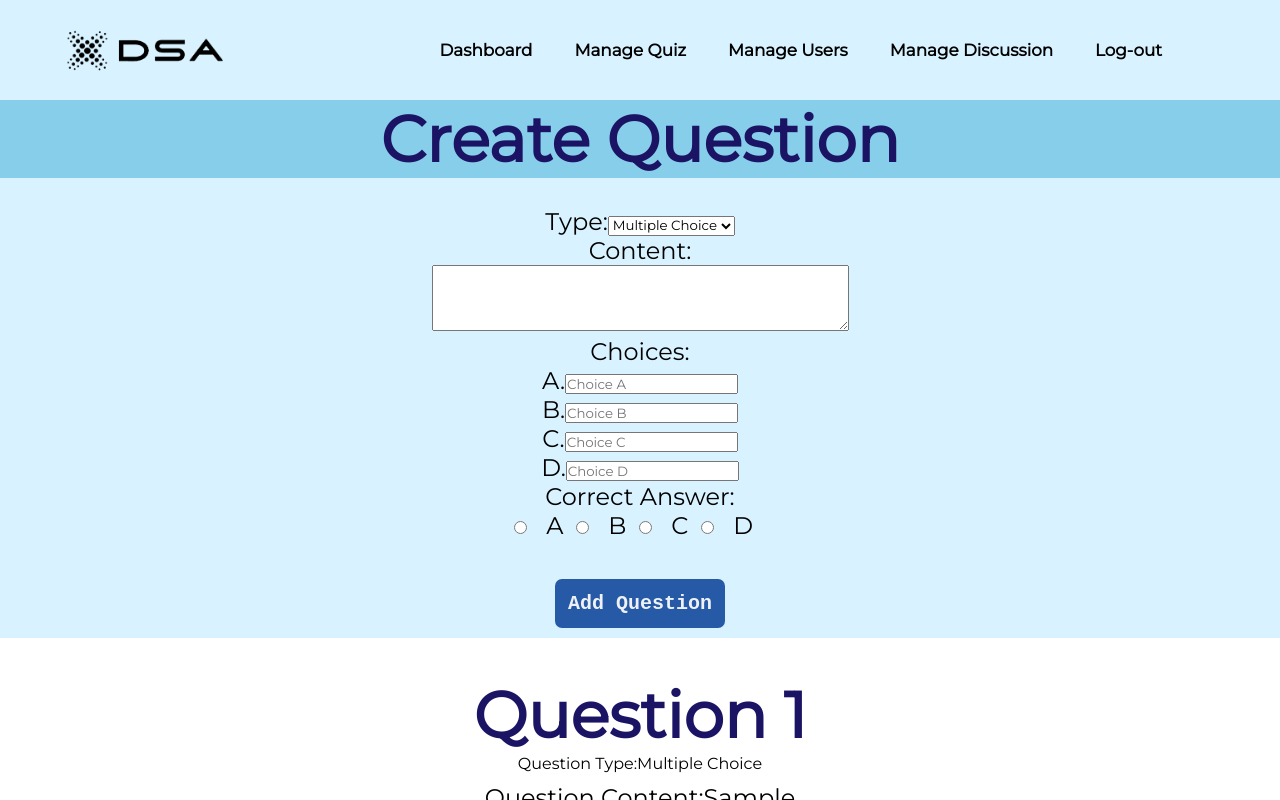
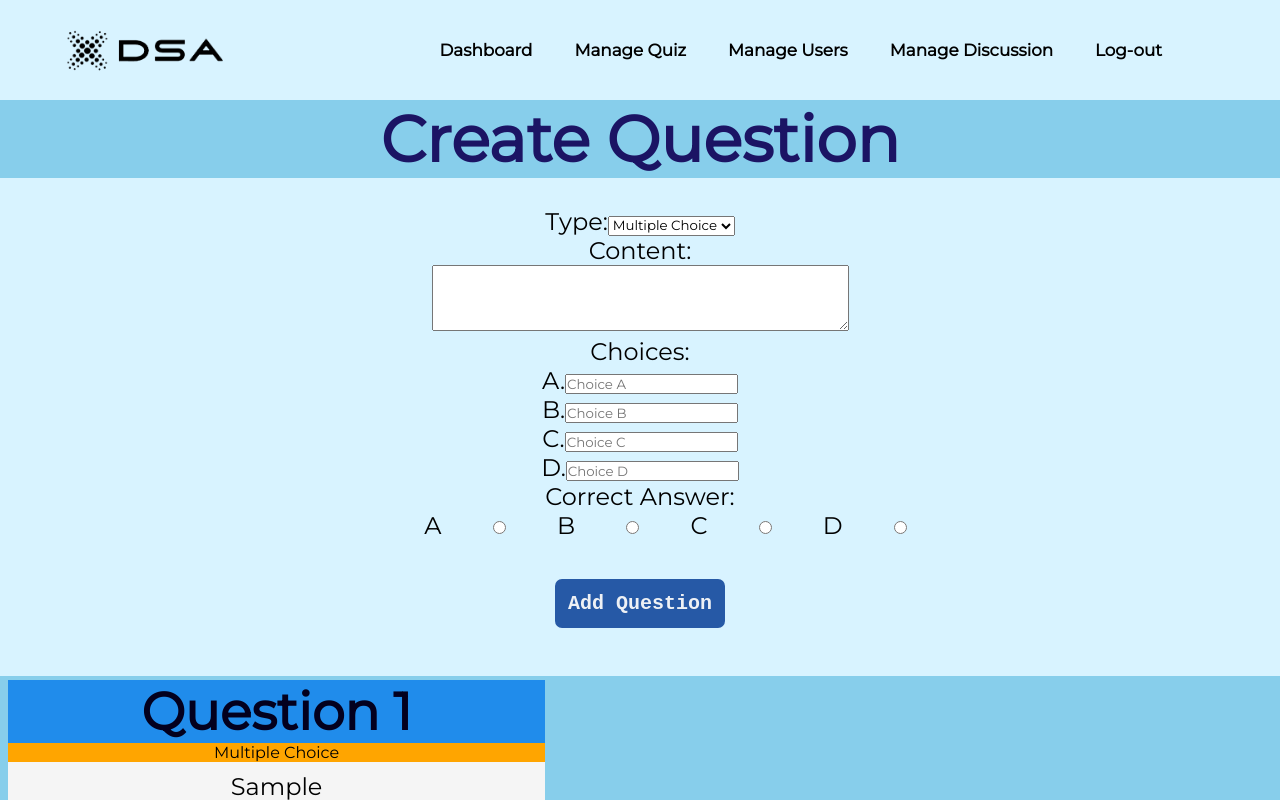
Before and after one commit to Jordiak/Visualizer, a React (Create React App) app in the folder client/: page /manage-quiz in a window 1280 px wide. Both pictures are taken after typing "Sample", "Sample", "Sample", "Sample", "name@example.com" into the empty fields and a click on the button "Add Question". Shown: the top 800 px of the page. Built offline with nearby package versions, Linux system fonts and the light colour scheme; no server answers.

Commit message:
changed quiz-maker layout and randomized quiz

```diff
--- a/client/src/App.css
+++ b/client/src/App.css
@@ -1148,7 +1148,7 @@ h2 {
 }
 
 .choices_admin_quiz>label{
-  margin: 1%;
+  margin: 4%;
 
 }
 
@@ -1204,6 +1204,7 @@ h2 {
   text-align: center;
   font-size: 24px;
   background-color: rgb(216, 243, 255);
+  padding-bottom: 3%;
 }
 
 #quiz-maker-edit{
@@ -1217,6 +1218,34 @@ h2 {
   font-size: 64px;
   background-color: skyblue;
   margin: auto;
+}
+
+.quiz_admin_container{
+  width: 100%;
+  display: flex;
+  flex-flow: row wrap;
+  justify-content: flex-start;
+  background-color: skyblue;
+}
+
+.quiz_admin_container .questions{
+  flex: 0 0 calc(33.3333% - 1em);
+  min-height: 120px;
+  margin: 0.25em 0.5em;
+  text-align: center;
+  background-color: whitesmoke;
+}
+
+#admin-quiz-content>h1{
+  background-color: none;
+  font-weight:bold;
+  font-family: "Montserrat", sans-serif;
+  font-size: 2rem;
+  text-align: left;
+  font-size: 52px;
+  text-align: center;
+  background-color: #208ceb;
+  color: rgb(3, 0, 30);
 }
 
 #admin_questions{
--- a/client/src/components/pages/ManageQuiz.js
+++ b/client/src/components/pages/ManageQuiz.js
@@ -21,7 +21,7 @@ export default function ManageQuiz(){
           setQuestionSets(response.data);
         //   console.log(response.data)
         })
-      },[])
+      },[questionSets])
 
     useEffect(()=>{
         Axios.get('http://localhost:3001/api/admin/quiz_id/get').then((response)=>{
@@ -67,6 +67,7 @@ export default function ManageQuiz(){
                     correct_answer: correctAnswer
                     },
                 ])
+                setCorrectAnswer("")
                 break;
             case "True or False":
                 Axios.post('http://localhost:3001/api/admin/insert_questions', {
@@ -84,12 +85,12 @@ export default function ManageQuiz(){
                     correct_answer: correctAnswer
                     },
                 ])
+                setCorrectAnswer("True");
                 break;
             default:
                 break;
         }
         setQuestionContent("")
-        setCorrectAnswer("")
         setChoiceA("")
         setChoiceB("")
         setChoiceC("")
@@ -142,14 +143,14 @@ export default function ManageQuiz(){
     function UpdateQuestion(q_id){
         if(tempQuestionType == "Multiple Choice"){
             console.log("Question ID:"+q_id+" Type:"+tempQuestionType+
-            " content:" +tempQuestionContent + " choices: "
-            + tempChoiceA+separator+tempChoiceB+separator+tempChoiceC+separator+tempChoiceD+separator
+            " content:" +tempQuestionContent + " choices: " +
+           separator + tempChoiceA+separator+tempChoiceB+separator+tempChoiceC+separator+tempChoiceD+separator
              + " answer:"+tempCorrectAnswer)
 
              setQuestionSets(questionSets.map((val) => {   //maps comment for updating
                 return val.question_id == q_id?{question_id:q_id,
                     question_type:tempQuestionType,question_content:tempQuestionContent,
-                    question_choices:tempChoiceA+separator+tempChoiceB+separator+tempChoiceC+
+                    question_choices:separator+tempChoiceA+separator+tempChoiceB+separator+tempChoiceC+
                     separator+tempChoiceD+separator,correct_answer:tempCorrectAnswer}:val
               }))
 
@@ -157,7 +158,7 @@ export default function ManageQuiz(){
                 question_id: q_id,
                 question_type: tempQuestionType,
                 question_content: tempQuestionContent,
-                question_choices: tempChoiceA+separator+tempChoiceB+separator+tempChoiceC+
+                question_choices: separator+tempChoiceA+separator+tempChoiceB+separator+tempChoiceC+
                 separator+tempChoiceD+separator,
                 correct_answer:tempCorrectAnswer
               } )
@@ -178,6 +179,7 @@ export default function ManageQuiz(){
                 correct_answer:tempCorrectAnswer
               } )
         }
+        setEditMode(false)
     }
 
     function DeleteQuestion(q_id){
@@ -213,9 +215,14 @@ export default function ManageQuiz(){
         setCorrectAnswer(event.target.value)
     }
 
+    function ChangeBGColor(q_type){
+        let colors = {"Fill in the Blank":"yellow", "Multiple Choice":"orange", "True or False":"pink"};
+        return colors[q_type]
+    }
+
 
     return(
-    <div>
+    <div style={{backgroundColor:"skyblue"}}>
 
         <div class="quiz-maker-container">
             <h1>Create Question</h1>
@@ -246,10 +253,10 @@ export default function ManageQuiz(){
                 <br></br>
             <label>Correct Answer:</label>
 <div class="choices_admin_quiz">
-        <input type="radio" value="A" name="choices_radio" onChange={(e)=>{setCorrectAnswer(e.target.value)}} /> <label>A</label>
-        <input type="radio" value="B" name="choices_radio" onChange={(e)=>{setCorrectAnswer(e.target.value)}} /> <label>B</label>
-        <input type="radio" value="C" name="choices_radio" onChange={(e)=>{setCorrectAnswer(e.target.value)}} /> <label>C</label>
-        <input type="radio" value="D" name="choices_radio" onChange={(e)=>{setCorrectAnswer(e.target.value)}} /> <label>D</label>
+    <label>A</label><input type="radio" value="A" name="choices_radio" onChange={(e)=>{setCorrectAnswer(e.target.value)}} />
+    <label>B</label><input type="radio" value="B" name="choices_radio" onChange={(e)=>{setCorrectAnswer(e.target.value)}} />
+    <label>C</label><input type="radio" value="C" name="choices_radio" onChange={(e)=>{setCorrectAnswer(e.target.value)}} />
+    <label>D</label><input type="radio" value="D" name="choices_radio" onChange={(e)=>{setCorrectAnswer(e.target.value)}} />
 
 </div>
             </div>
@@ -268,19 +275,20 @@ export default function ManageQuiz(){
 
 
         </div>
+        <div className="quiz_admin_container">
             {questionSets.map((val, index)=>
-        <div id="admin_questions">
-            <div id="quiz-content0"><h1>Question {index+1}</h1></div>
-            <div id="quiz-content1">Question Type:{val.question_type}</div>
-            <div id="quiz-content2">Question Content:{val.question_content}</div>
-            <div id="quiz-content3">Question Choices:{val.question_choices}</div>
+            <div className="questions">
+                <div id="admin-quiz-content"><h1>Question {index+1}</h1></div>
+                <div id="quiz-content1" style={{backgroundColor:ChangeBGColor(val.question_type)}}>{val.question_type}</div>
+                <div id="quiz-content2">{val.question_content}</div>
+                <div id="quiz-content3">Choices:{val.question_choices}</div>
                 <div id="quiz-content4">Correct Answer:{val.correct_answer}</div>
 
 
                 <button class="quiz_editButton" onClick={()=>{EditQuestion(val.question_id, val.question_content, val.question_choices, val.correct_answer, val.question_type)}}>Edit Question</button>
                 {editMode && questionEditId == val.question_id ?
                 <div>
-                <div id="quiz-maker-edit">
+                    <div className="questions">
                         <label>Type:</label>
                         <select onChange={(event)=>setTempQuestionType(event.target.value)} name="type" id="type">
                         <option selected={val.question_type == "Multiple Choice"} value="Multiple Choice">Multiple Choice</option>
@@ -309,10 +317,10 @@ export default function ManageQuiz(){
                         <label>Correct Answer:</label>
                             <div class="choices_admin_quiz">
                             {/* checked={val.correct_answer == "A"} */}
-                            <input type="radio" value="A" name="choices_radio" onChange={(e)=>{setTempCorrectAnswer(e.target.value)}} /> <label>A</label>
-                            <input type="radio" value="B" name="choices_radio" onChange={(e)=>{setTempCorrectAnswer(e.target.value)}} /> <label>B</label>
-                            <input type="radio" value="C" name="choices_radio" onChange={(e)=>{setTempCorrectAnswer(e.target.value)}} /> <label>C</label>
-                            <input type="radio" value="D" name="choices_radio" onChange={(e)=>{setTempCorrectAnswer(e.target.value)}} /> <label>D</label>
+                               <label>A</label> <input type="radio" value="A" name="choices_radio" onChange={(e)=>{setTempCorrectAnswer(e.target.value)}} />
+                               <label>B</label> <input type="radio" value="B" name="choices_radio" onChange={(e)=>{setTempCorrectAnswer(e.target.value)}} />
+                               <label>C</label> <input type="radio" value="C" name="choices_radio" onChange={(e)=>{setTempCorrectAnswer(e.target.value)}} />
+                               <label>D</label> <input type="radio" value="D" name="choices_radio" onChange={(e)=>{setTempCorrectAnswer(e.target.value)}} />
                             </div>
                         </div>
 
@@ -336,6 +344,7 @@ export default function ManageQuiz(){
             </div>
             )
             }
+        </div>
         <br></br>
     </div>
     )
--- a/client/src/components/pages/quiz.js
+++ b/client/src/components/pages/quiz.js
@@ -161,7 +161,7 @@ export default function Quiz(){
 
     //Gather quiz questions
     useEffect(() =>{
-        Axios.get('http://localhost:3001/api/admin/get_questions').then((response)=>{
+        Axios.get('http://localhost:3001/api/user/get_questions').then((response)=>{
           setQuestionSets(response.data);
         //   console.log(questionSets[0].question_choices)
         //   console.log(response.data)
```
Also changed, not shown: 1 other file (tests, documents, lock files or other folders). Lines whose indentation alone changed are shown as unchanged.
